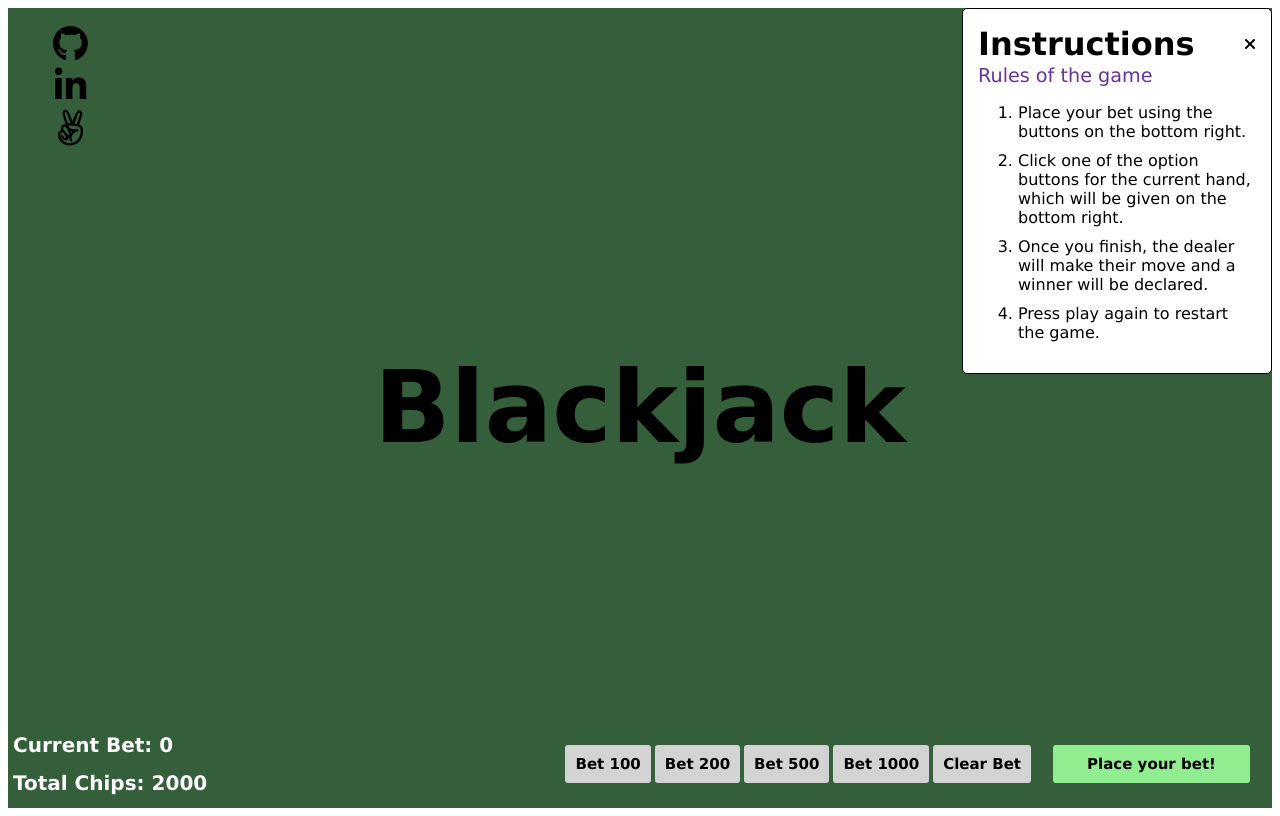
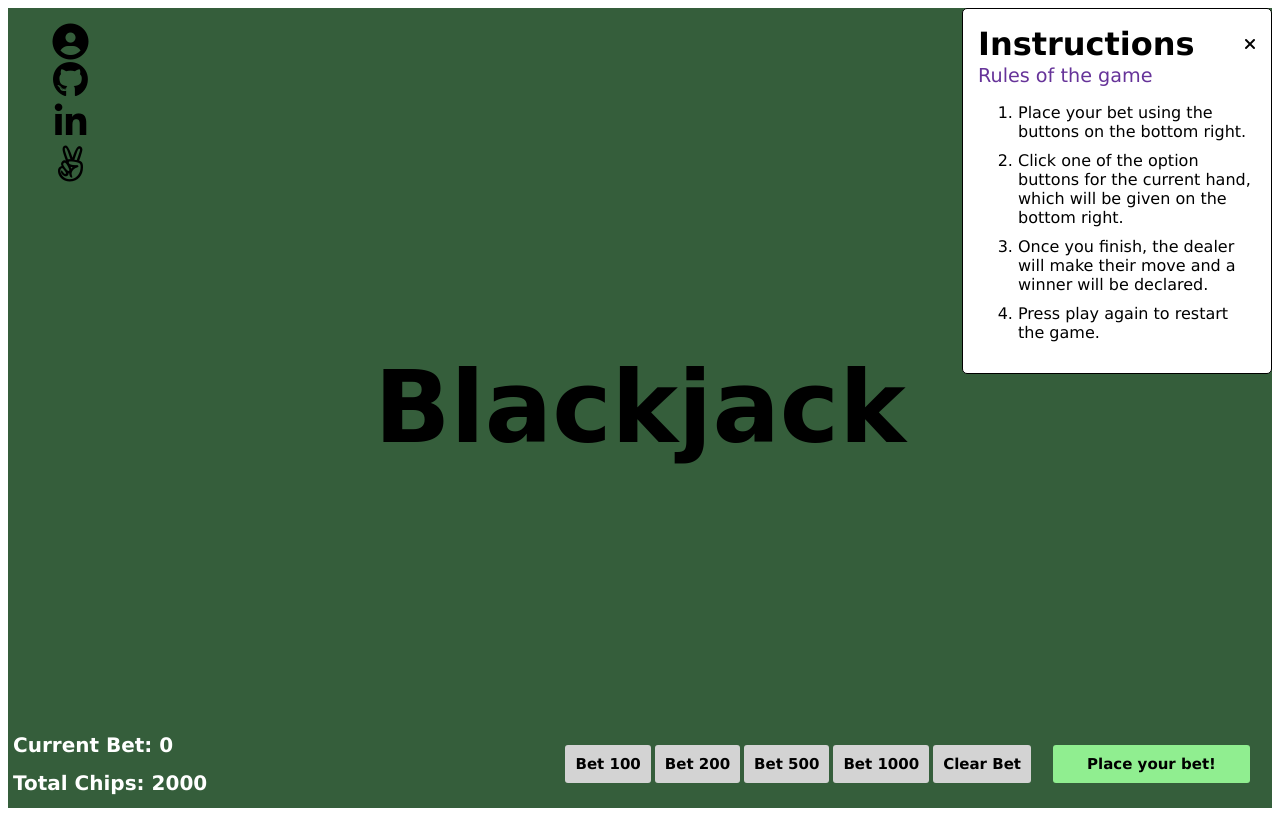
Before and after one commit to ChristopherMKoehler/Blackjack, a website built with webpack: page index.html in a window 1280 px wide. Built offline with nearby package versions, Linux system fonts and the light colour scheme; a web font is replaced by a local one.

Commit message:
Add link back to personal site

```diff
--- a/index.html
+++ b/index.html
@@ -18,6 +18,9 @@
     <div class="personal">
 
       <ul class="list-inline">
+        <li>
+        </li>
+          <a href="http://christopherkoehler.me" class="btn-social btn-outline"><i id="user" class="fa fa-fw fa-user-circle" aria-hidden="true"></i></a>
         <li>
             <a href="https://github.com/ChristopherMKoehler" class="btn-social btn-outline"><span class="sr-only">Github</span><i class="fa fa-fw fa-github"></i></a>
         </li>
--- a/styles.css
+++ b/styles.css
@@ -181,3 +181,11 @@ img {
 .fa-fw {
   color: black;
 }
+
+#user {
+  font-size: 36px;
+}
+
+#user:hover {
+  color:white;
+}
```
Lines whose indentation alone changed are shown as unchanged.
